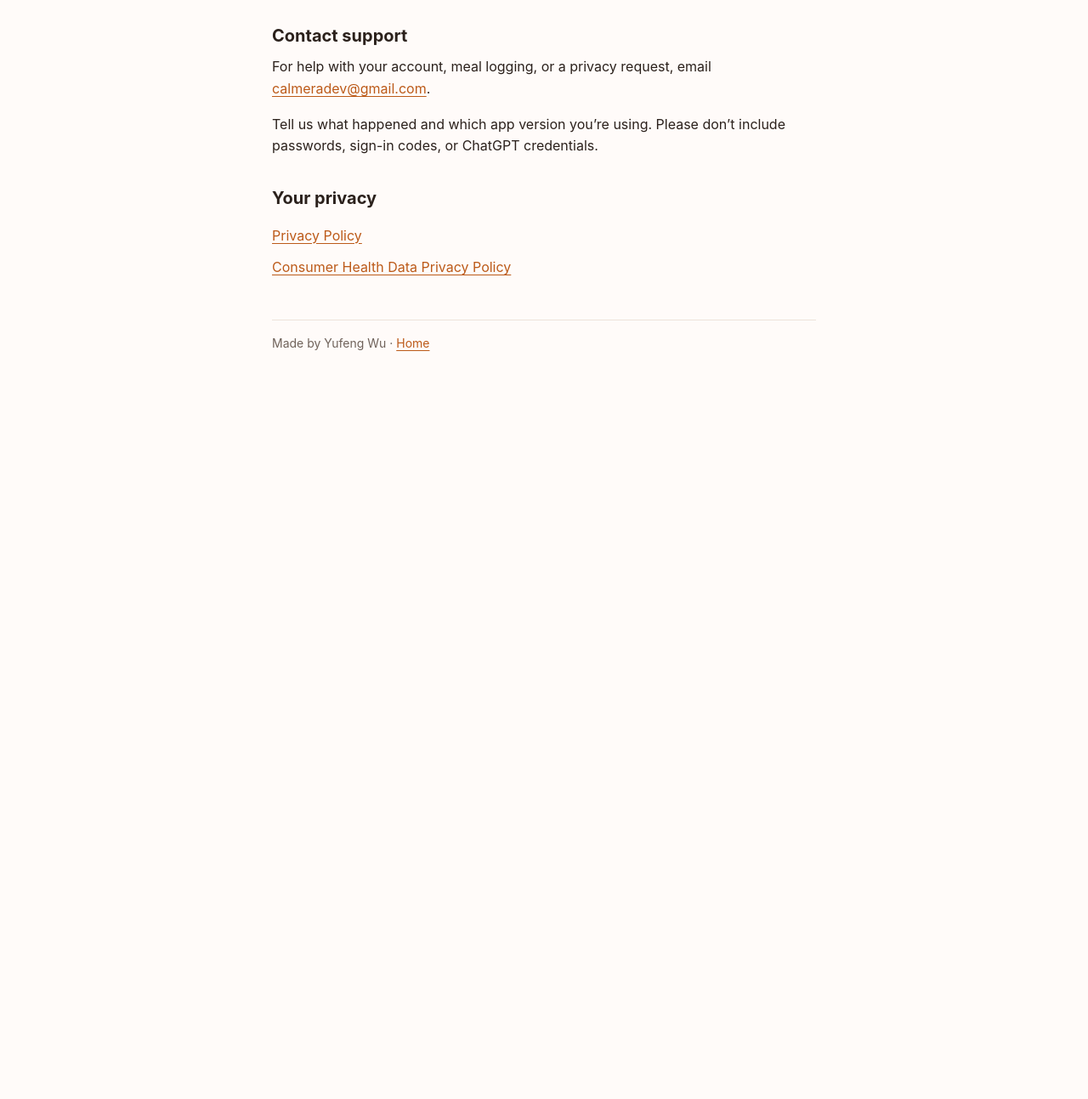
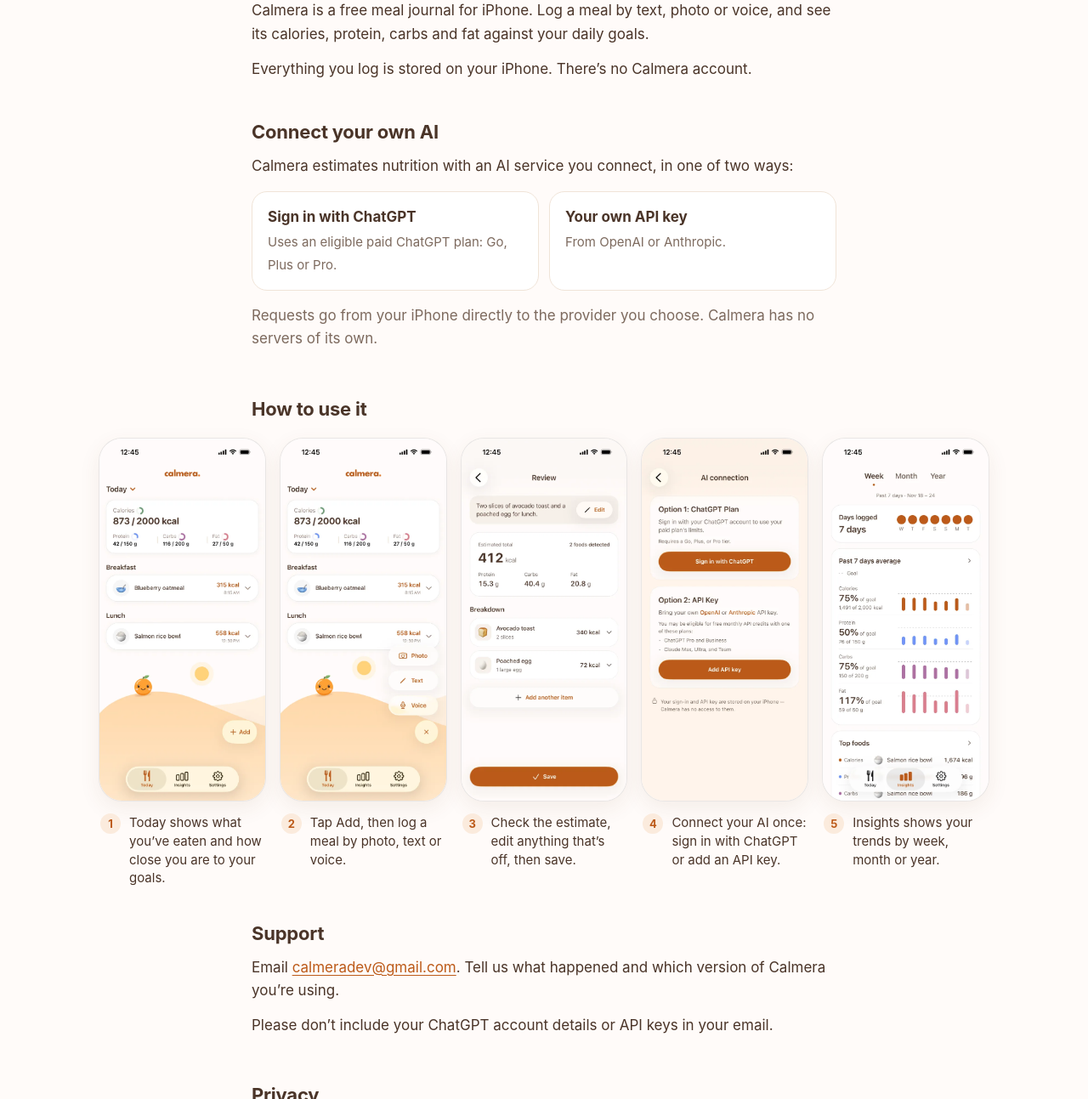
Before and after one commit to yufeng-wu/yufengwu.dev, a plain HTML site: page calmera/index.html in a window 1280 px wide. Shown: the part 190-1483 px from the top of the page at 85% size. Before the commit the page ends 800 px from the top, so only its background shows below. Drawn offline with Linux system fonts and the light colour scheme.

Commit message:
Turn the Calmera support page into a plain Intro & Support page
Say what the app is for, how to connect ChatGPT or an OpenAI or
Anthropic API key, and how to use it in five captioned screenshots.
Keep the support email and both privacy policy links, ask people not
to email account details or API keys, and drop the byline.

Co-Authored-By: Claude Opus 5.5 <noreply@anthropic.com>

```diff
--- a/calmera/index.html
+++ b/calmera/index.html
@@ -3,22 +3,93 @@
 <head>
 <meta charset="utf-8">
 <meta name="viewport" content="width=device-width, initial-scale=1">
-<meta name="description" content="Support and privacy information for calmera, a meal-logging app by Yufeng Wu.">
-<title>Support · calmera</title>
+<meta name="description" content="Calmera is a free meal journal for iPhone. Log meals by text, photo or voice and see calories, protein, carbs and fat against your goals. Intro, support and privacy policies.">
+<meta name="color-scheme" content="light dark">
+<title>Intro &amp; Support · Calmera</title>
+<link rel="icon" href="images/app-icon.png">
+<link rel="apple-touch-icon" href="images/app-icon.png">
 <style>
-:root{color-scheme:light dark;--bg:#FFFBF9;--ink:#2B211C;--soft:#6F625A;--accent:#BC5A19;--rule:#EDE3DA}
-@media(prefers-color-scheme:dark){:root{--bg:#1C1714;--ink:#F5EEE9;--soft:#B9AAA0;--accent:#F2A066;--rule:#3A302A}}
-*{box-sizing:border-box}body{margin:0;background:var(--bg);color:var(--ink);font:16px/1.6 -apple-system,BlinkMacSystemFont,"Segoe UI",Roboto,sans-serif}main{max-width:680px;margin:auto;padding:48px 20px 64px}.brand{font-weight:700;color:var(--accent);letter-spacing:-.02em;margin:0 0 24px}h1{font-size:36px;line-height:1.2;margin:0 0 18px;letter-spacing:-.03em}h2{font-size:20px;margin:32px 0 8px}a{color:var(--accent);text-underline-offset:3px}p{margin:0 0 16px}.muted{color:var(--soft)}nav{display:grid;gap:12px;margin-top:16px}footer{margin-top:48px;padding-top:16px;border-top:1px solid var(--rule);font-size:14px;color:var(--soft)}a:focus-visible{outline:2px solid var(--accent);outline-offset:4px}
+:root{color-scheme:light dark;--bg:#FFFBF9;--ink:#4A3428;--soft:#7D6A5E;--accent:#BC5A19;--card:#FFFFFF;--line:#F0E4D8;--badge:#FBEBDD;--shot-line:rgba(74,52,40,.12)}
+@media(prefers-color-scheme:dark){:root{--bg:#1C1714;--ink:#F5EEE9;--soft:#B9AAA0;--accent:#F2A066;--card:#26201C;--line:#3A302A;--badge:#3A2C22;--shot-line:rgba(245,238,233,.14)}}
+*{box-sizing:border-box}
+body{margin:0;background:var(--bg);color:var(--ink);font:17px/1.6 -apple-system,BlinkMacSystemFont,"Segoe UI",Roboto,sans-serif;-webkit-font-smoothing:antialiased}
+.wrap{max-width:720px;margin-left:auto;margin-right:auto;padding-left:16px;padding-right:16px}
+.wide{max-width:1080px}
+.col{max-width:688px;margin-left:auto;margin-right:auto}
+header{padding-top:48px;padding-bottom:12px}
+.brand{display:flex;align-items:center;gap:14px;margin:0 0 28px}
+.brand img{width:56px;height:56px;border-radius:13px}
+.brand span{font-size:20px;font-weight:650;letter-spacing:-.01em}
+h1{font-size:36px;line-height:1.15;letter-spacing:-.025em;margin:0 0 16px}
+h2{font-size:22px;line-height:1.3;letter-spacing:-.01em;margin:0 0 12px}
+section{padding-top:20px;padding-bottom:20px}
+p{margin:0 0 14px}
+.soft{color:var(--soft)}
+a{color:var(--accent);text-underline-offset:3px}
+a:focus-visible{outline:2px solid var(--accent);outline-offset:3px;border-radius:4px}
+.ways{display:grid;gap:12px;margin:16px 0;padding:0;list-style:none}
+@media(min-width:600px){.ways{grid-template-columns:1fr 1fr}}
+.ways li{background:var(--card);border:1px solid var(--line);border-radius:18px;padding:16px 18px}
+.ways strong{display:block;font-size:17px;margin-bottom:2px}
+.ways span{color:var(--soft);font-size:15px}
+.steps{display:flex;flex-wrap:wrap;justify-content:center;gap:28px 16px;margin:20px 0 0;padding:0;list-style:none;counter-reset:step}
+.steps li{flex:0 1 calc((100% - 16px)/2);counter-increment:step}
+@media(min-width:640px){.steps li{flex-basis:calc((100% - 32px)/3)}}
+@media(min-width:1000px){.steps{gap:16px}.steps li{flex-basis:calc((100% - 64px)/5)}}
+.steps img{display:block;width:100%;height:auto;aspect-ratio:1206/2622;border-radius:14%/6.44%;border:1px solid var(--shot-line);background:var(--card);box-shadow:0 8px 24px rgba(120,72,32,.08)}
+.steps p{display:flex;gap:10px;margin:14px 2px 0;font-size:15px;line-height:1.45}
+.steps p::before{content:counter(step);flex:none;display:grid;place-items:center;width:24px;height:24px;border-radius:50%;background:var(--badge);color:var(--accent);font-size:13px;font-weight:700}
+@media(max-width:639px){.steps p{display:block;margin-top:12px}.steps p::before{display:inline-grid;vertical-align:1px;width:22px;height:22px;margin-right:8px;font-size:12px}}
+.links{display:grid;gap:8px;margin:0;padding:0;list-style:none}
+footer{margin-top:12px;padding-top:20px;padding-bottom:48px;border-top:1px solid var(--line);font-size:15px}
 </style>
 </head>
-<body><main>
-<p class="brand">calmera.</p>
-<h1>A little help, whenever you need it.</h1>
-<p class="muted">Support for calmera, a meal-logging app by Yufeng Wu.</p>
-<section aria-labelledby="contact"><h2 id="contact">Contact support</h2>
-<p>For help with your account, meal logging, or a privacy request, email <a href="mailto:calmeradev@gmail.com">calmeradev@gmail.com</a>.</p>
-<p>Tell us what happened and which app version you’re using. Please don’t include passwords, sign-in codes, or ChatGPT credentials.</p></section>
-<section aria-labelledby="privacy"><h2 id="privacy">Your privacy</h2>
-<nav aria-label="Privacy policies"><a href="privacy/">Privacy Policy</a><a href="privacy/health-data/">Consumer Health Data Privacy Policy</a></nav></section>
-<footer>Made by Yufeng Wu · <a href="../">Home</a></footer>
-</main></body></html>
+<body>
+<header class="wrap">
+<p class="brand"><img src="images/app-icon.png" width="56" height="56" alt=""><span>Calmera</span></p>
+<h1>Intro &amp; Support</h1>
+<p>Calmera is a free meal journal for iPhone. Log a meal by text, photo or voice, and see its calories, protein, carbs and fat against your daily goals.</p>
+<p>Everything you log is stored on your iPhone. There’s no Calmera account.</p>
+</header>
+
+<main>
+<section class="wrap" aria-labelledby="ai">
+<h2 id="ai">Connect your own AI</h2>
+<p>Calmera estimates nutrition with an AI service you connect, in one of two ways:</p>
+<ul class="ways">
+<li><strong>Sign in with ChatGPT</strong><span>Uses an eligible paid ChatGPT plan: Go, Plus or Pro.</span></li>
+<li><strong>Your own API key</strong><span>From OpenAI or Anthropic.</span></li>
+</ul>
+<p class="soft">Requests go from your iPhone directly to the provider you choose. Calmera has no servers of its own.</p>
+</section>
+
+<section class="wrap wide" aria-labelledby="how">
+<h2 id="how" class="col">How to use it</h2>
+<ol class="steps">
+<li><img src="images/today.webp" width="600" height="1305" loading="lazy" alt="Calmera’s Today screen showing 873 of 2,000 calories, protein, carbs and fat totals, and two meals: blueberry oatmeal for breakfast and a salmon rice bowl for lunch."><p>Today shows what you’ve eaten and how close you are to your goals.</p></li>
+<li><img src="images/add-meal.webp" width="600" height="1305" loading="lazy" alt="The Today screen with the Add menu open, offering Photo, Text and Voice."><p>Tap Add, then log a meal by photo, text or voice.</p></li>
+<li><img src="images/review.webp" width="600" height="1305" loading="lazy" alt="The Review screen for “Two slices of avocado toast and a poached egg for lunch”: an estimated 412 kcal with 15.3 g protein, 40.4 g carbs and 20.8 g fat, split into avocado toast and a poached egg, with a Save button."><p>Check the estimate, edit anything that’s off, then save.</p></li>
+<li><img src="images/ai-connection.webp" width="600" height="1305" loading="lazy" alt="The AI connection screen with two options: sign in with ChatGPT, which requires a Go, Plus or Pro plan, or add an OpenAI or Anthropic API key."><p>Connect your AI once: sign in with ChatGPT or add an API key.</p></li>
+<li><img src="images/insights.webp" width="600" height="1305" loading="lazy" alt="The Insights screen for the past week: 7 days logged, and average calories, protein, carbs and fat as a share of each goal, with a bar for each day."><p>Insights shows your trends by week, month or year.</p></li>
+</ol>
+</section>
+
+<section class="wrap" aria-labelledby="support">
+<h2 id="support">Support</h2>
+<p>Email <a href="mailto:calmeradev@gmail.com">calmeradev@gmail.com</a>. Tell us what happened and which version of Calmera you’re using.</p>
+<p>Please don’t include your ChatGPT account details or API keys in your email.</p>
+</section>
+
+<section class="wrap" aria-labelledby="privacy">
+<h2 id="privacy">Privacy</h2>
+<p>Your journal stays on your iPhone. To keep a copy, use Settings → Export your data. To remove it, use Settings → Erase all data.</p>
+<ul class="links">
+<li><a href="privacy/">Privacy Policy</a></li>
+<li><a href="privacy/health-data/">Consumer Health Data Privacy Policy</a></li>
+</ul>
+</section>
+</main>
+
+<footer class="wrap"><a href="../">Home</a></footer>
+</body>
+</html>
```
